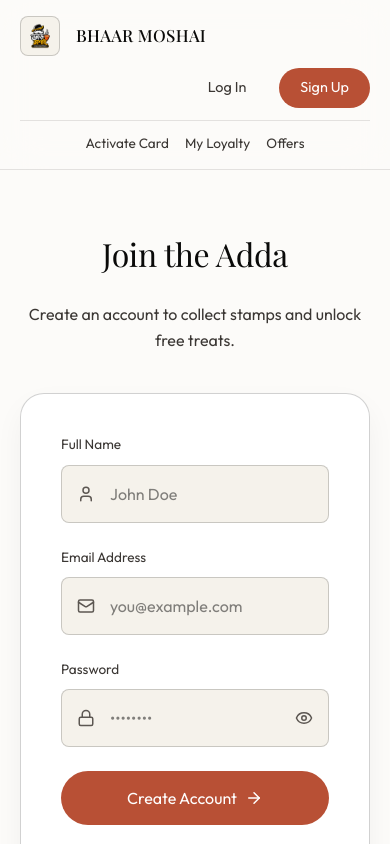
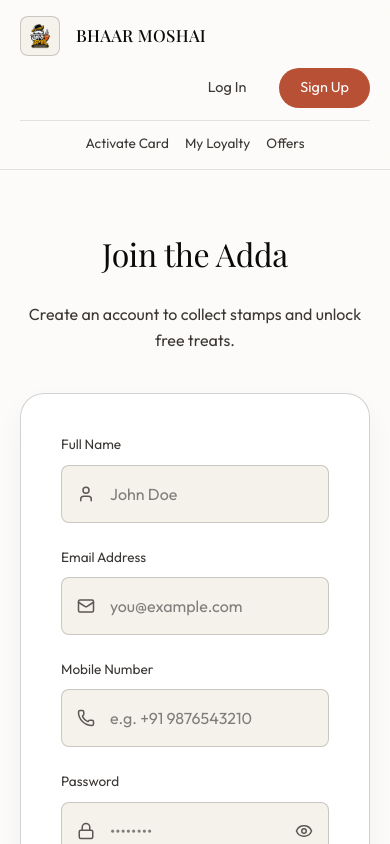
Before and after one commit to Rupam2603/stamp, a Next.js app: page /signup in a window 390 px wide. Shown: the top 844 px of the page. Built offline with nearby package versions, Linux system fonts and the light colour scheme; a web font is replaced by a local one.

Commit message:
Add mandatory mobile number to signup and admin panel

```diff
--- a/app/actions/auth.ts
+++ b/app/actions/auth.ts
@@ -9,9 +9,10 @@ export async function registerUser(formData: FormData) {
   try {
     const name = formData.get('name') as string;
     const email = formData.get('email') as string;
+    const mobile = formData.get('mobile') as string;
     const password = formData.get('password') as string;
 
-    if (!name || !email || !password) {
+    if (!name || !email || !mobile || !password) {
       return { success: false, message: 'All fields are required.' };
     }
 
@@ -30,6 +31,7 @@ export async function registerUser(formData: FormData) {
       id,
       name,
       email,
+      mobile,
       passwordHash,
     });
 
--- a/app/admin/page.tsx
+++ b/app/admin/page.tsx
@@ -9,6 +9,7 @@ import { Users, Award, ShieldAlert, RefreshCw, Search } from 'lucide-react';
 interface UserData {
   id: string;
   email: string;
+  mobile: string | null;
   name: string;
   isAdmin: boolean;
   stamps: number;
@@ -127,6 +128,7 @@ export default function AdminDashboard() {
               <tr style={{ background: 'var(--bg-subtle)', borderBottom: '1px solid var(--border-medium)', color: 'var(--text-secondary)', fontSize: '0.9rem' }}>
                 <th style={{ padding: '16px 24px', fontWeight: 500 }}>Name</th>
                 <th style={{ padding: '16px 24px', fontWeight: 500 }}>Email</th>
+                <th style={{ padding: '16px 24px', fontWeight: 500 }}>Mobile</th>
                 <th style={{ padding: '16px 24px', fontWeight: 500 }}>Role</th>
                 <th style={{ padding: '16px 24px', fontWeight: 500 }}>Stamps</th>
                 <th style={{ padding: '16px 24px', fontWeight: 500 }}>Completed Cards</th>
@@ -138,6 +140,7 @@ export default function AdminDashboard() {
                 <tr key={user.id} style={{ borderBottom: '1px solid var(--border-medium)', transition: 'background 0.2s ease' }}>
                   <td style={{ padding: '16px 24px', fontWeight: 500 }}>{user.name}</td>
                   <td style={{ padding: '16px 24px', color: 'var(--text-secondary)' }}>{user.email}</td>
+                  <td style={{ padding: '16px 24px', color: 'var(--text-secondary)' }}>{user.mobile || 'N/A'}</td>
                   <td style={{ padding: '16px 24px' }}>
                     {user.isAdmin ? (
                       <span style={{ display: 'inline-flex', alignItems: 'center', gap: '4px', padding: '4px 10px', background: '#ffebee', color: '#c62828', borderRadius: '100px', fontSize: '0.8rem', fontWeight: 600 }}>
@@ -177,7 +180,7 @@ export default function AdminDashboard() {
                 </tr>
               )) : (
                 <tr>
-                  <td colSpan={6} style={{ padding: '32px', textAlign: 'center', color: 'var(--text-tertiary)' }}>
+                  <td colSpan={7} style={{ padding: '32px', textAlign: 'center', color: 'var(--text-tertiary)' }}>
                     No customers found matching "{searchQuery}"
                   </td>
                 </tr>
--- a/app/signup/page.tsx
+++ b/app/signup/page.tsx
@@ -1,7 +1,7 @@
 'use client';
 
 import Link from 'next/link';
-import { Mail, Lock, User, ArrowRight, Loader2, Eye, EyeOff } from 'lucide-react';
+import { Mail, Lock, User, ArrowRight, Loader2, Eye, EyeOff, Phone } from 'lucide-react';
 import { useState } from 'react';
 import { registerUser } from '@/app/actions/auth';
 import { useRouter } from 'next/navigation';
@@ -84,6 +84,14 @@ export default function Signup() {
           </div>
 
           <div style={{ marginBottom: '24px' }}>
+            <label className="form-label" htmlFor="mobile">Mobile Number</label>
+            <div style={{ position: 'relative' }}>
+              <Phone size={18} style={{ position: 'absolute', left: '16px', top: '50%', transform: 'translateY(-50%)', color: 'var(--text-tertiary)' }} />
+              <input type="tel" id="mobile" name="mobile" className="input" placeholder="e.g. +91 9876543210" style={{ paddingLeft: '48px', marginBottom: 0 }} required disabled={isLoading} />
+            </div>
+          </div>
+
+          <div style={{ marginBottom: '24px' }}>
             <label className="form-label" htmlFor="password">Password</label>
             <div style={{ position: 'relative' }}>
               <Lock size={18} style={{ position: 'absolute', left: '16px', top: '50%', transform: 'translateY(-50%)', color: 'var(--text-tertiary)' }} />
--- a/db/schema.ts
+++ b/db/schema.ts
@@ -4,6 +4,7 @@ export const users = pgTable("users", {
   id: text("id").primaryKey(), // We can use UUID or standard strings
   name: text("name").notNull(),
   email: text("email").notNull().unique(),
+  mobile: text("mobile"), // Added mobile number
   passwordHash: text("password_hash").notNull(),
   stamps: integer("stamps").default(0).notNull(),
   completedCards: integer("completed_cards").default(0).notNull(),
```
